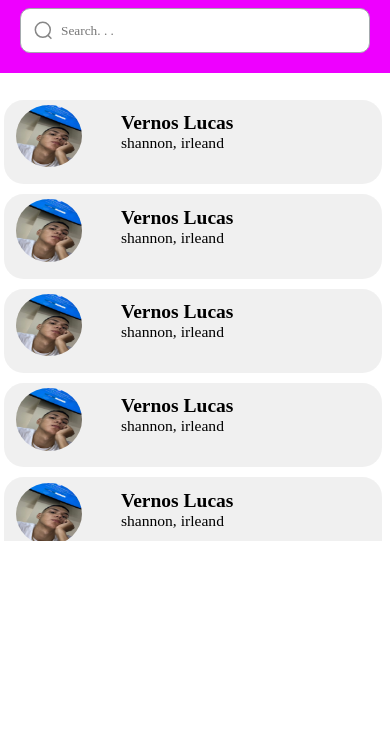
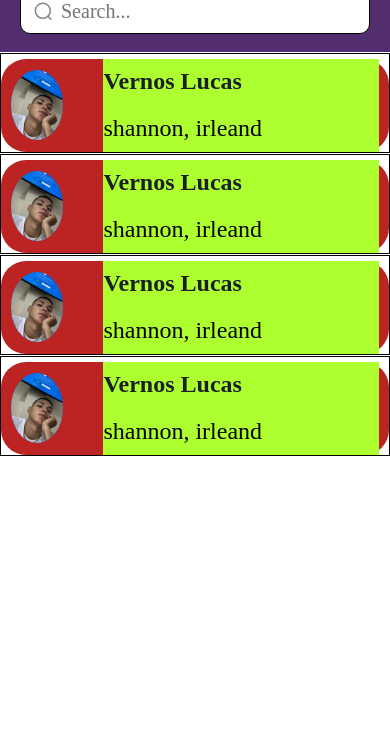
Before and after one commit to WilliamSepulveda/LiveUserFilter, a plain HTML site: page index.html in a window 390 px wide. Shown: the part 114-844 px from the top of the page. Drawn offline with Linux system fonts and the light colour scheme; a web font is replaced by a local one.

Commit message:
chore: :lipstick: se hicieron ajustes del css para que fueran mas responsive

```diff
--- a/css/style.css
+++ b/css/style.css
@@ -9,29 +9,34 @@
 
 .container_dad {
     display: flex;
-    background: rgb(238, 0, 255);
+    background: rgba(46, 1, 79, 0.818);
     flex-direction: row;
     justify-content: space-between;
     align-items: center;
+    position: sticky;
 }
 
-.container_son {
+/* .container_son {
     display: grid;
-}
+    background: red;
+} */
 
 .navegador {
     display: flex;
-    background: rgb(238, 0, 255);
+    background: rgb(46, 1, 79,0.818);
     padding: var(--space-layout-padding-lr);
     flex-direction: row;
     justify-content: space-between;
     align-items: center;
-    height: 10vh;
+    height: 80px;
+    position: sticky;
+
 }
 
 .search_buscador {
     position: relative;
-    width: 100vw;
+    width: 800px;
+
 }
 
 .search_buscador input {
@@ -43,6 +48,7 @@
     padding-left: 2.5rem;
     padding-right: 1.5rem;
     border: 1px solid var(--color-3);
+    font-size: 20px;
 }
 
 .search__icon {
@@ -72,7 +78,7 @@
 
 .container_son p{
     font-size: 6vw;
-    color: white;
+    color: rgb(255, 255, 255);
     margin-top: 3vh;
     margin-left: 5vw;
     font-family: "Bold";
@@ -86,67 +92,69 @@
     }
 
     .search_buscador input {
-        width: 100%;    }
+        width: 100%;
+        border: 1px solid black
+    }
 }
 .main{
     display: grid;
     overflow-y: scroll;
-    height: 120vw;
+    width: 100vw;
+
 
 }
 .main__article{
     display: flex;
-    height: 10vh;
-    width: 97vw;
-    margin-top: 10px;
-    margin-left: 1vw;
+    height: 100px;
+    width: 100%;
+    margin-top: 1px;
+    border: 1px solid black;
 
 }
-.main__article section{
-    display: flex;
-    flex-direction: column;
-    justify-content: center;
-    align-items: center;
-    background: rgba(0, 0, 0, 0.06);
-    border-radius: 5vw;
-    width: 100%;
-    height: 100%;
-}
+
 .section{
     display: flex;
-    position: relative;
-    margin-top: 2vh;
+    margin-top: 5px;
+    background: rgba(179, 5, 5, 0.873);
+    border-radius: 25px;
+    width: 100%;
+    align-items: center;
+    gap: 40px;
+    padding-inline: 10px;
+}
+
+.section__front_page{
+    background: greenyellow;
     border-radius: 50%;
+    width: 70px;
+    height: 70px;
     overflow: hidden;
 }
 
 .section__front_page img{
-    position: absolute;
-    top: 1px;
-    left: 8px;
-    width: 17vw;
-    height: 16vw;
-    margin-top: 0.5vh;
-    margin-left: 1vw;
-    border-radius: 100%;
+    background: blue;
+    width: 100%;
 }
 
 .main__article section h5{
     font-family: "Black";
     color: var(--color-2);
-    font-size: 5vw;
-    margin-left: 30vw;
-}
-.main__article  small{
-    color: var(--color-3);
-    font-family: "EncodeSans-Semibold";
-    font-size: 4vw;
-    margin-left: 30vw;
-    margin-bottom: 5vw;
 
 }
-.main__article section h5,
-.main__article section small{
-    align-self: flex-start;
-    color: black;
+
+.data__user{
+    display: flex;
+    flex-direction: column;
+    background: greenyellow;
+    height: 100%;
+    width: 100%;
+    justify-content: space-around;
 }
+
+.data__user >h5{
+    font-size: 1.5rem;
+}
+
+.data__user >small{
+    font-size: 1.5rem;
+}
--- a/index.html
+++ b/index.html
@@ -13,88 +13,63 @@
             <span>Searh By Name And/Or Location</span>
         </div>
 </header>
-<nav class="navegador">
+<div class="navegador">
     <div class="search_buscador">
-        <input id="input__search" type="text" placeholder="Search. . .">
+        <input id="input__search" type="text" placeholder="Search...">
         <span class="search__icon">
             <img src="storage/image/magnifyingGlass.svg">
         </span>
     </div>
-</nav>
+</div>
 <main class="main">
+
     <article class="main__article">
         <section class="section">
             <div  class="section__front_page">
                 <img src="storage/image/yo.jpg">
             </div>
+            <div class="data__user">
                 <h5>Vernos Lucas</h5>
                 <small>shannon, irleand</small>
+            </div>
         </section>
     </article>
+
     <article class="main__article">
         <section class="section">
             <div  class="section__front_page">
                 <img src="storage/image/yo.jpg">
             </div>
+            <div class="data__user">
                 <h5>Vernos Lucas</h5>
                 <small>shannon, irleand</small>
+            </div>
         </section>
     </article>
+
     <article class="main__article">
         <section class="section">
             <div  class="section__front_page">
                 <img src="storage/image/yo.jpg">
             </div>
+            <div class="data__user">
                 <h5>Vernos Lucas</h5>
                 <small>shannon, irleand</small>
+            </div>
         </section>
     </article>
+
     <article class="main__article">
         <section class="section">
             <div  class="section__front_page">
                 <img src="storage/image/yo.jpg">
             </div>
+            <div class="data__user">
                 <h5>Vernos Lucas</h5>
                 <small>shannon, irleand</small>
+            </div>
         </section>
     </article>
-    <article class="main__article">
-        <section class="section">
-            <div  class="section__front_page">
-                <img src="storage/image/yo.jpg">
-            </div>
-            <h5>Vernos Lucas</h5>
-            <small>shannon, irleand</small>
-        </section>
-    </article>
-    <article class="main__article">
-        <section class="section">
-            <div  class="section__front_page">
-                <img src="storage/image/yo.jpg">
-            </div>
-            <h5>Vernos Lucas</h5>
-            <small>shannon, irleand</small>
-        </section>
-    </article>
-    <article class="main__article">
-        <section class="section">
-            <div  class="section__front_page">
-                <img src="storage/image/yo.jpg">
-            </div>
-            <h5>Vernos Lucas</h5>
-            <small>shannon, irleand</small>
-        </section>
-    </article>
-    <article class="main__article">
-        <section class="section">
-            <div  class="section__front_page">
-                <img src="storage/image/yo.jpg">
-            </div>
-            <h5>Vernos Lucas</h5>
-            <small>shannon, irleand</small>
-        </section>
-    </article>
-
 </main>
 </body>
 </html>
```
Also changed, not shown: views/main.js (added). Lines whose indentation alone changed are shown as unchanged.
